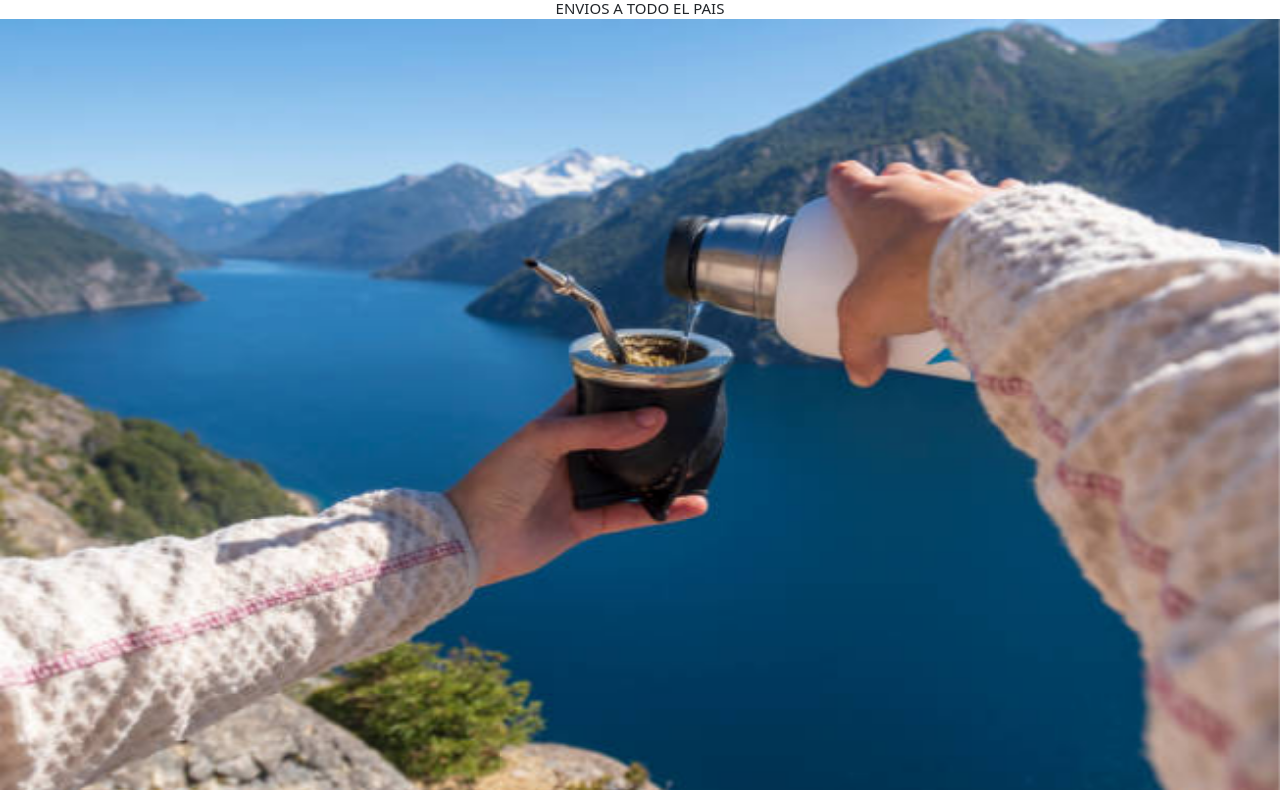
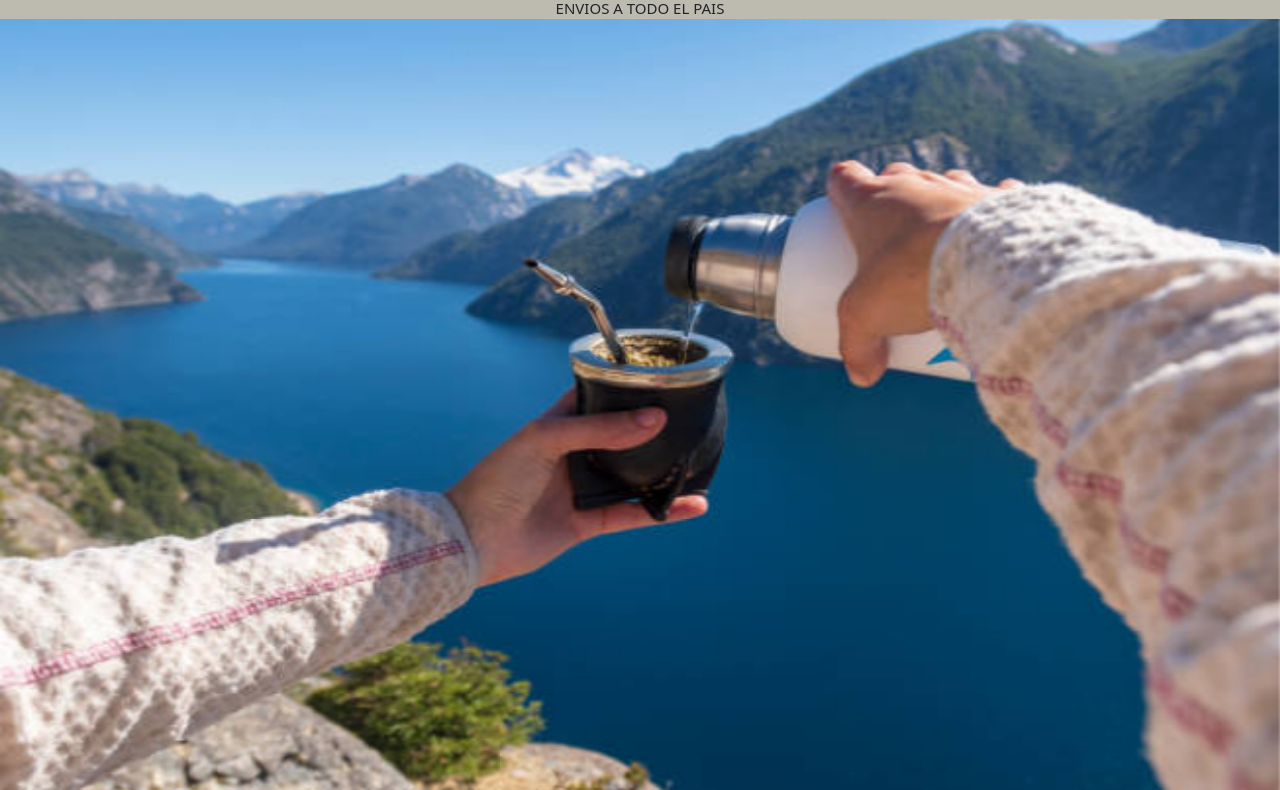
Before and after one commit to LucianoGuijarro/TuMate-, a plain HTML site: page index.html in a window 1280 px wide. Shown: the part 252-1042 px from the top of the page. Drawn offline with nearby package versions, Linux system fonts and the light colour scheme.

Commit message:
se agrego root porque se habian borrado

```diff
--- a/Css/style.css
+++ b/Css/style.css
@@ -1,5 +1,9 @@
 /* NAVEGADOR */
-
+:root {
+  --color-1: #fff;
+  --color-2: #d2d7df;
+  --color-3: #bdbbb0;
+}
 .envios {
   background-color: var(--color-3);
   display: flex;
```
